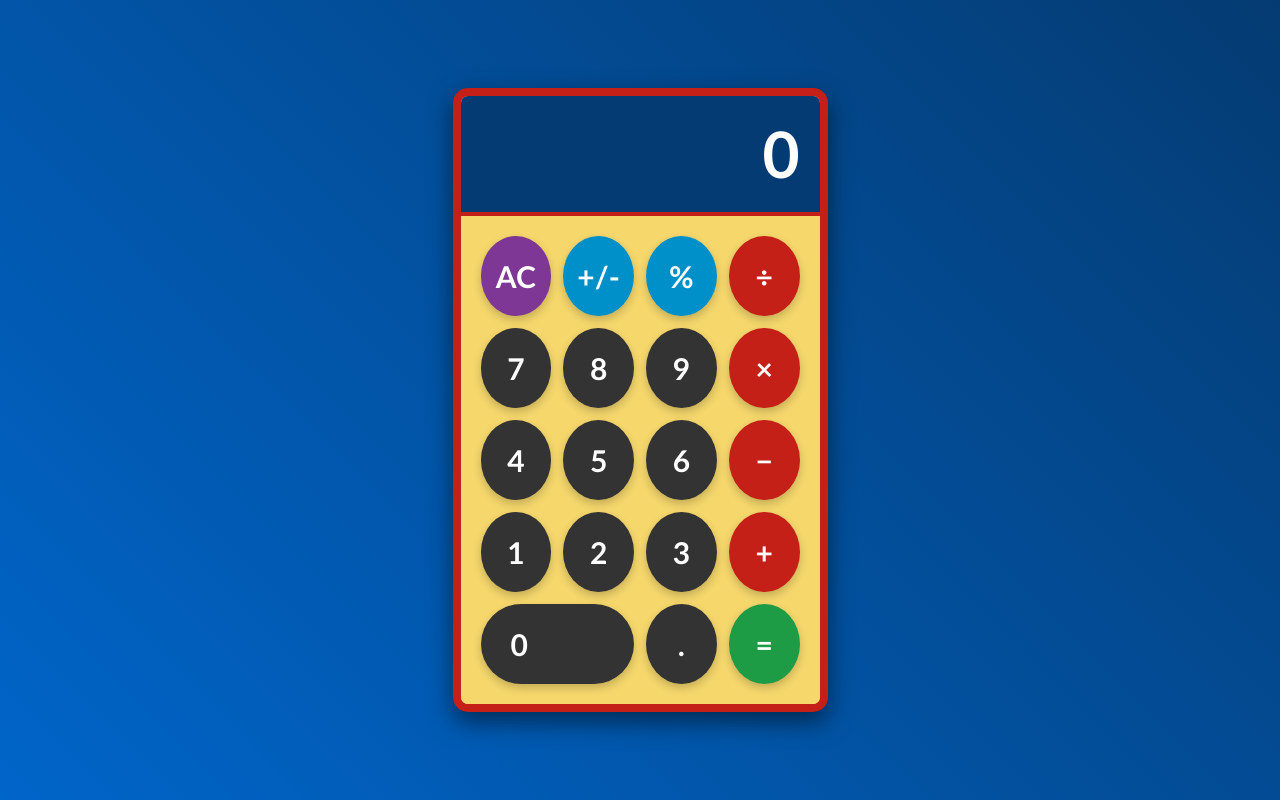
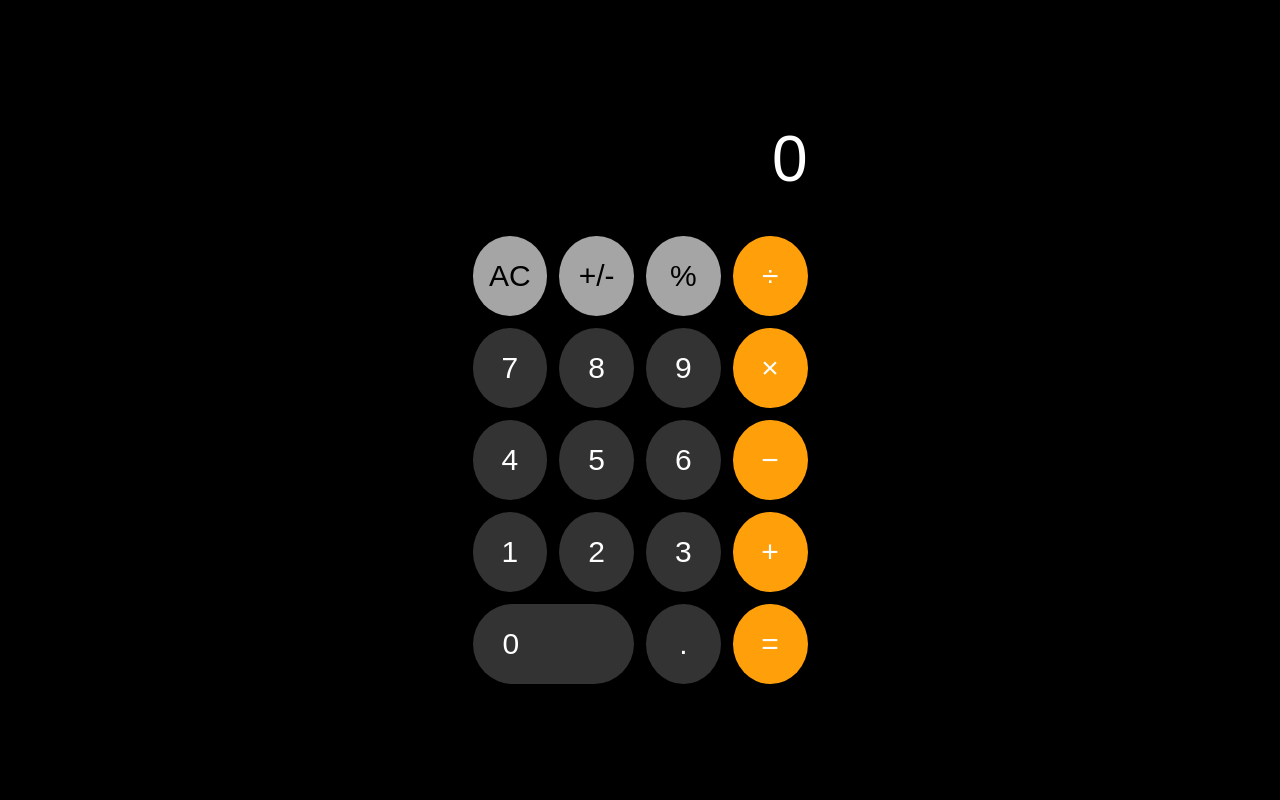
Before and after one commit to Nonna201812/CSC317, a plain HTML site: page assignments/assignment-4/calculator.html in a window 1280 px wide. Drawn offline with Linux system fonts and the light colour scheme.

```diff
--- a/assignments/assignment-4/calculator.css
+++ b/assignments/assignment-4/calculator.css
@@ -2,27 +2,23 @@
     margin: 0;
     padding: 0;
     box-sizing: border-box;
-    font-family: 'Trebuchet MS', 'Lucida Sans Unicode', sans-serif;
+    font-family: Arial, Helvetica, sans-serif;
 }
 
 body {
-    background-color: #0065c9; /* color of the Ocean which is ocean blue  */
+    background-color: #000;
     display: flex;
     justify-content: center;
     align-items: center;
     min-height: 100vh;
     color: white;
-    background-image: linear-gradient(45deg, #0065c9 0%, #043b72 100%);
 }
 
 .calculator {
     width: 100%;
     max-width: 375px;
-    background-color: #f5d76c; /* Luffy's Straw Hat is the color yellow */
+    background-color: #000;
     overflow: hidden;
-    border-radius: 15px;
-    border: 8px solid #c52018; /* Luffy's red pants*/
-    box-shadow: 0 10px 25px rgba(0, 0, 0, 0.5);
 }
 
 .display {
@@ -33,11 +29,8 @@ body {
     align-items: flex-end;
     justify-content: flex-end;
     font-size: 64px;
-    font-weight: 600;
+    font-weight: 300;
     overflow: hidden;
-    background-color: #043b72; /* Dark blue like the ocean depths */
-    color: white;
-    border-bottom: 4px solid #c52018; /* Luffy's red pants*/
 }
 
 .input-display {
@@ -52,7 +45,6 @@ body {
     grid-template-columns: repeat(4, 1fr);
     grid-gap: 12px;
     padding: 20px;
-    background-color: #f5d76c; /* Luffy's Straw Hat yellow */
 }
 
 button {
@@ -61,28 +53,25 @@ button {
     height: 80px;
     font-size: 30px;
     cursor: pointer;
-    transition: all 0.2s;
-    font-weight: bold;
-    box-shadow: 0 4px 8px rgba(0, 0, 0, 0.2);
+    transition: filter 0.1s;
 }
 
 button:active {
-    transform: scale(0.95);
-    box-shadow: 0 2px 4px rgba(0, 0, 0, 0.2);
+    filter: brightness(1.5);
 }
 
 .utility {
-    background-color: #0090c9; /* Franky blue */
-    color: white;
+    background-color: #a5a5a5;
+    color: #000;
 }
 
 .operation {
-    background-color: #c52018; /* Luffy red pants*/
+    background-color: #ff9f0a;
     color: white;
 }
 
 .number {
-    background-color: #333333; /* Dark like the Black Blade */
+    background-color: #333333;
     color: white;
 }
 
@@ -93,21 +82,10 @@ button.double {
     padding-left: 30px;
 }
 
-#equals {
-    background-color: #1e9b45; /* Zoro green */
-    color: white;
-}
-
-#clear {
-    background-color: #7e3794; /* Robin purple */
-    color: white;
-}
-
 @media (max-width: 500px) {
     .calculator {
         height: 100vh;
         max-width: 100%;
-        border-radius: 0;
     }
 
     .buttons {
```
